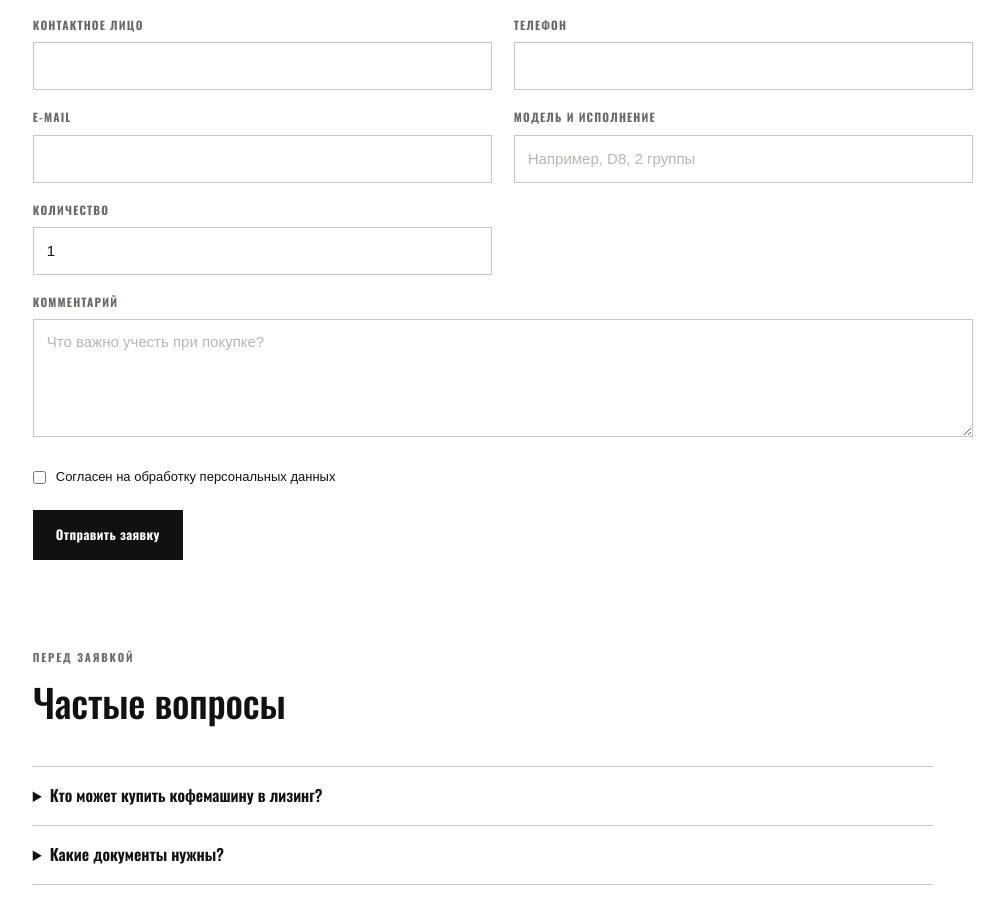
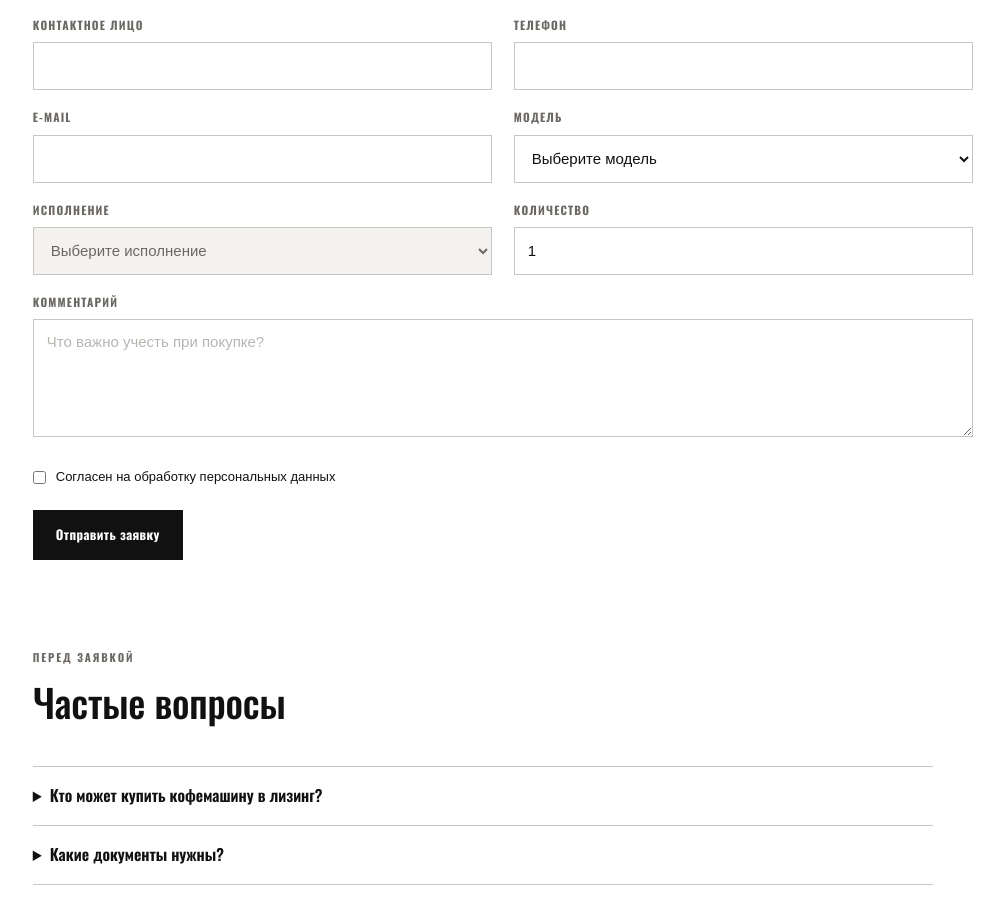
Before and after one commit to biotempbio/Sanremo_Site, a Next.js app: page /leasing in a window 1280 px wide. Shown: the part 2481-3385 px from the top of the page, without its empty margins (21-1025 px from the left). Built offline with nearby package versions, Linux system fonts and the light colour scheme; no server answers; a web font is replaced by a local one.

Commit message:
Refine leasing model and variant selection

```diff
--- a/app/globals.css
+++ b/app/globals.css
@@ -1127,7 +1127,7 @@ table.data.compare tbody tr:hover th[scope="row"] { background: var(--wash-sage)
 .leasing-intro .leasing-explain p{max-width:68ch;margin-top:0;line-height:1.68}
 .leasing-steps{grid-template-columns:repeat(5,minmax(0,1fr))}
 .leasing-form-full{max-width:940px;grid-template-columns:repeat(2,minmax(0,1fr));gap:18px 22px;border-top:1px solid var(--line-strong);padding-top:28px}
-.leasing-form-full .field input,.leasing-form-full .field textarea{width:100%}
+.leasing-form-full .field input,.leasing-form-full .field textarea,.leasing-form-full .field select{width:100%;min-width:0}
 .leasing-form-full .leasing-comment{grid-column:1/-1}
 .leasing-form-full .leasing-consent{margin:4px 0}
 .leasing-page #leasing-request{scroll-margin-top:138px}
--- a/app/leasing/LeasingRequest.tsx
+++ b/app/leasing/LeasingRequest.tsx
@@ -2,9 +2,11 @@
 
 import { useEffect, useState } from "react";
 import { LeadForm } from "../components/LeadForm";
+import type { LeasingModelOption } from "@/lib/leasing-options";
 
-export function LeasingRequest() {
-  const [model, setModel] = useState("");
+export function LeasingRequest({ options }: { options: LeasingModelOption[] }) {
+  const [modelSlug, setModelSlug] = useState("");
+  const [variantValue, setVariantValue] = useState("");
   const [sku, setSku] = useState("");
   const [company, setCompany] = useState("");
   const [quantity, setQuantity] = useState("1");
@@ -14,9 +16,25 @@ export function LeasingRequest() {
 
   useEffect(() => {
     const params = new URLSearchParams(window.location.search);
-    setModel(params.get("model") ?? "");
-    setSku(params.get("sku") ?? "");
-  }, []);
+    const requestedSku = params.get("sku") ?? "";
+    const bySku = options.find((option) => option.variants.some((variant) => variant.codes.includes(requestedSku)));
+    const requestedModel = (params.get("model") ?? "").toLocaleLowerCase("ru-RU");
+    const byName = [...options].sort((a, b) => b.name.length - a.name.length)
+      .find((option) => requestedModel === option.name.toLocaleLowerCase("ru-RU")
+        || requestedModel.startsWith(`${option.name.toLocaleLowerCase("ru-RU")} ·`));
+    const selected = bySku ?? byName;
+    if (!selected) return;
+    setModelSlug(selected.slug);
+    const variant = selected.variants.find((item) => item.codes.includes(requestedSku));
+    if (variant) {
+      setVariantValue(variant.value);
+      setSku(requestedSku);
+    }
+  }, [options]);
+
+  const selectedModel = options.find((option) => option.slug === modelSlug);
+  const selectedVariant = selectedModel?.variants.find((variant) => variant.value === variantValue);
+  const model = selectedModel && selectedVariant ? `${selectedModel.name} · ${selectedVariant.label}` : "";
 
   return <LeadForm form="contacts" className="leasing-form leasing-form-full" submitLabel="Отправить заявку">
     <input type="hidden" name="task" value={`Лизинг кофемашины Sanremo. Компания: ${company}; модель: ${model}; артикул: ${sku || "не указан"}; количество: ${quantity}; ИНН: ${inn || "не указан"}; комментарий: ${comment || "нет"}`} />
@@ -25,7 +43,9 @@ export function LeasingRequest() {
     <label className="field"><span>Контактное лицо</span><input name="name" autoComplete="name" required /></label>
     <label className="field"><span>Телефон</span><input name="contact" type="tel" autoComplete="tel" required /></label>
     <label className="field"><span>E-mail</span><input name="email" type="email" value={email} onChange={(event) => setEmail(event.target.value)} autoComplete="email" required /></label>
-    <label className="field"><span>Модель и исполнение</span><input name="model" value={model} onChange={(event) => setModel(event.target.value)} placeholder="Например, D8, 2 группы" required /></label>
+    <label className="field"><span>Модель</span><select value={modelSlug} onChange={(event) => { setModelSlug(event.target.value); setVariantValue(""); setSku(""); }} required><option value="">Выберите модель</option>{options.map((option) => <option key={option.slug} value={option.slug}>{option.name}</option>)}</select></label>
+    <label className="field"><span>Исполнение</span><select value={variantValue} onChange={(event) => { const value = event.target.value; setVariantValue(value); setSku(value); }} disabled={!selectedModel} required><option value="">Выберите исполнение</option>{selectedModel?.variants.map((variant) => <option key={variant.value} value={variant.value}>{variant.label}</option>)}</select></label>
+    <input type="hidden" name="model" value={model} />
     <label className="field"><span>Количество</span><input name="quantity" type="number" min="1" max="999" value={quantity} onChange={(event) => setQuantity(event.target.value)} required /></label>
     <label className="field leasing-comment"><span>Комментарий</span><textarea name="comment" rows={4} value={comment} onChange={(event) => setComment(event.target.value)} placeholder="Что важно учесть при покупке?" /></label>
     <label className="leasing-consent"><input type="checkbox" name="consent" value="yes" required /><span>Согласен на <a href="/privacy/">обработку персональных данных</a></span></label>
--- a/app/leasing/page.tsx
+++ b/app/leasing/page.tsx
@@ -5,9 +5,10 @@ import { FaqBlock } from "../components/GuideBlocks";
 import { modelBySlug, modelPath, officialImageForModel } from "@/lib/catalog";
 import { faqSchema, jsonLd, type Question } from "@/lib/seo";
 import { LeasingRequest } from "./LeasingRequest";
+import { leasingModelOptions } from "@/lib/leasing-options";
 
 export const metadata: Metadata = {
-  title: "Кофемашина в лизинг для кофейни — Sanremo и Аренза",
+  title: "Кофемашина в лизинг для кофейни | Sanremo",
   description: "Кофемашина Sanremo в лизинг для кофейни и ресторана. Выберите модель, оставьте заявку и получите индивидуальные условия от лизингового партнёра Аренза.",
 };
 
@@ -15,7 +16,7 @@ const questions: Question[] = [
   { question: "Кто может купить кофемашину в лизинг?", answer: "Заявку могут подать юридические лица и индивидуальные предприниматели. Решение и условия определяет Аренза после рассмотрения документов." },
   { question: "Какие документы нужны?", answer: "Менеджер подготовит список документов под вашу компанию и выбранную машину. Окончательный перечень подтвердит Аренза." },
   { question: "Сколько времени занимает оформление?", answer: "Срок зависит от рассмотрения заявки и готовности документов. После обращения менеджер расскажет о следующих шагах." },
-  { question: "Что происходит с гарантией и сервисом?", answer: "Гарантия на новую машину — 12 месяцев с даты продажи. Гарантийные обращения принимает дилер, у которого куплена машина; монтаж и запуск выполняют дилеры и сервисные партнёры." },
+  { question: "Что происходит с гарантией и сервисом?", answer: "Гарантия 12 месяцев с даты продажи. Гарантийное и сервисное обслуживание — через дилеров и сервисных партнёров BIO; монтаж и запуск — тоже они." },
   { question: "Можно ли выбрать конкретное исполнение?", answer: "Да. Укажите модель, число групп и нужное исполнение в заявке. Из карточки машины эти данные подставятся автоматически." },
 ];
 const steps = [
@@ -34,7 +35,7 @@ export default function LeasingPage() {
       <section className="wrap section-tight leasing-section leasing-intro"><div className="leasing-section-head"><p className="eyebrow">Покупка оборудования</p><h2>Машина для вашего проекта</h2></div><div className="leasing-explain"><p>Лизинг помогает приобрести профессиональную кофемашину Sanremo для действующей или новой кофейни без единовременной оплаты всей стоимости. Вы можете выбрать модель и исполнение в каталоге, указать количество машин и оставить заявку прямо на сайте. Если модель уже выбрана, ссылка из карточки перенесёт её название и артикул в форму.</p><p>Мы уточним комплектацию и подготовим документы для передачи партнёру. Аренза рассмотрит заявку и предложит условия для вашей компании. После заключения договора лизинговая компания купит оборудование и передаст его вам. Монтаж, подключение и запуск выполняют дилеры и сервисные партнёры Sanremo в России. Гарантийное обращение принимает дилер, у которого приобретена машина. Если вы ещё выбираете оборудование, сначала сравните линейки или воспользуйтесь подборщиком. Условия финансирования рассчитаем индивидуально.</p></div></section>
       <section className="wrap section-tight leasing-section"><div className="leasing-section-head"><p className="eyebrow">Пять шагов</p><h2>От выбора до запуска</h2></div><ol className="leasing-steps">{steps.map(([title, description]) => <li key={title}><b>{title}</b><p>{description}</p></li>)}</ol></section>
       <section className="wrap section-tight leasing-section"><div className="leasing-section-head"><p className="eyebrow">Выбор машины</p><h2>Начните с модели</h2><p>Посмотрите исполнения и характеристики, затем откройте заявку на лизинг из карточки выбранной машины.</p></div><div className="leasing-models">{chosen.map((model) => <a key={model.slug} href={modelPath(model)}><img src={officialImageForModel(model.slug) ?? ""} alt={`Sanremo ${model.name}`} /><strong>{model.name}</strong><span>Исполнения и характеристики</span></a>)}</div><p className="leasing-more"><a href="/choose/">Подбор по задаче</a><a href="/compare/">Сравнение линеек</a><a href="/dealers/">Где купить</a></p></section>
-      <section className="wrap section-tight leasing-section" id="leasing-request"><div className="leasing-section-head"><p className="eyebrow">Заявка на лизинг</p><h2>Получить условия для вашей компании</h2><p>Укажите машину и контакты. Менеджер свяжется с вами и подготовит заявку для Арензы.</p></div><LeasingRequest /></section>
+      <section className="wrap section-tight leasing-section" id="leasing-request"><div className="leasing-section-head"><p className="eyebrow">Заявка на лизинг</p><h2>Получить условия для вашей компании</h2><p>Укажите машину и контакты. Менеджер свяжется с вами и подготовит заявку для Арензы.</p></div><LeasingRequest options={leasingModelOptions()} /></section>
       <section className="wrap section-tight leasing-section"><div className="leasing-section-head"><p className="eyebrow">Перед заявкой</p><h2>Частые вопросы</h2></div><FaqBlock questions={questions} title="" schema={false} /></section>
       <script type="application/ld+json" dangerouslySetInnerHTML={{ __html: jsonLd(faqSchema(questions)) }} />
     </main><Footer /></>;
--- /dev/null
+++ b/lib/leasing-options.ts
@@ -0,0 +1,65 @@
+import { models, skusOfModel, type Sku } from "./catalog";
+import { pluralize } from "./format";
+
+export type LeasingVariant = {
+  value: string;
+  label: string;
+  codes: string[];
+};
+
+export type LeasingModelOption = {
+  slug: string;
+  name: string;
+  variants: LeasingVariant[];
+};
+
+// Keep the same family sequence as the catalog, with the editions inside each family.
+const MODEL_ORDER = [
+  "zoe-compact", "zoe-competition", "zoe-sed", "zoe-sap",
+  "d8", "d8-pro", "f18-sb", "f18-mb", "cafe-racer", "opera", "you",
+];
+
+function baseLabel(sku: Sku) {
+  return [
+    sku.groups ? `${sku.groups} ${pluralize(sku.groups, "группа", "группы", "групп")}` : null,
+    sku.color,
+    sku.edition && sku.edition !== "Base" ? sku.edition : null,
+  ].filter(Boolean).join(" · ");
+}
+
+export function leasingModelOptions(): LeasingModelOption[] {
+  return [...models]
+    .sort((a, b) => (MODEL_ORDER.indexOf(a.slug) < 0 ? 999 : MODEL_ORDER.indexOf(a.slug))
+      - (MODEL_ORDER.indexOf(b.slug) < 0 ? 999 : MODEL_ORDER.indexOf(b.slug)))
+    .map((model) => {
+      const skus = skusOfModel(model.slug);
+      const groups = new Map<string, Sku[]>();
+      for (const sku of skus) {
+        const key = JSON.stringify([sku.groups, sku.color, sku.edition, sku.groupHeight, [...sku.options].sort()]);
+        groups.set(key, [...(groups.get(key) ?? []), sku]);
+      }
+      const variants = [...groups.values()].map((entries) => {
+        const preferred = [...entries].sort((a, b) => b.free - a.free || a.rrp - b.rrp)[0];
+        const sameBase = skus.filter((sku) => baseLabel(sku) === baseLabel(preferred));
+        const heightDiffers = new Set(sameBase.map((sku) => sku.groupHeight ?? "")).size > 1;
+        const optionsDiffer = new Set(sameBase.map((sku) => [...sku.options].sort().join(", "))).size > 1;
+        const label = [
+          baseLabel(preferred) || "Исполнение",
+          heightDiffers ? (preferred.groupHeight ? `${preferred.groupHeight} группа` : "Стандартная группа") : null,
+          optionsDiffer ? (preferred.options.length ? preferred.options.join(", ") : "Без дополнительных опций") : null,
+        ].filter(Boolean).join(" · ");
+        return {
+          value: preferred.code,
+          label,
+          codes: entries.flatMap((sku) => [sku.code, sku.vendorCode].filter((code): code is string => Boolean(code))),
+        };
+      });
+      variants.sort((a, b) => {
+        const aGroup = Number(a.label.match(/^\d+/)?.[0] ?? 0);
+        const bGroup = Number(b.label.match(/^\d+/)?.[0] ?? 0);
+        return aGroup - bGroup || a.label.localeCompare(b.label, "ru");
+      });
+      return { slug: model.slug, name: model.name, variants };
+    })
+    .filter((model) => model.variants.length > 0);
+}
```
